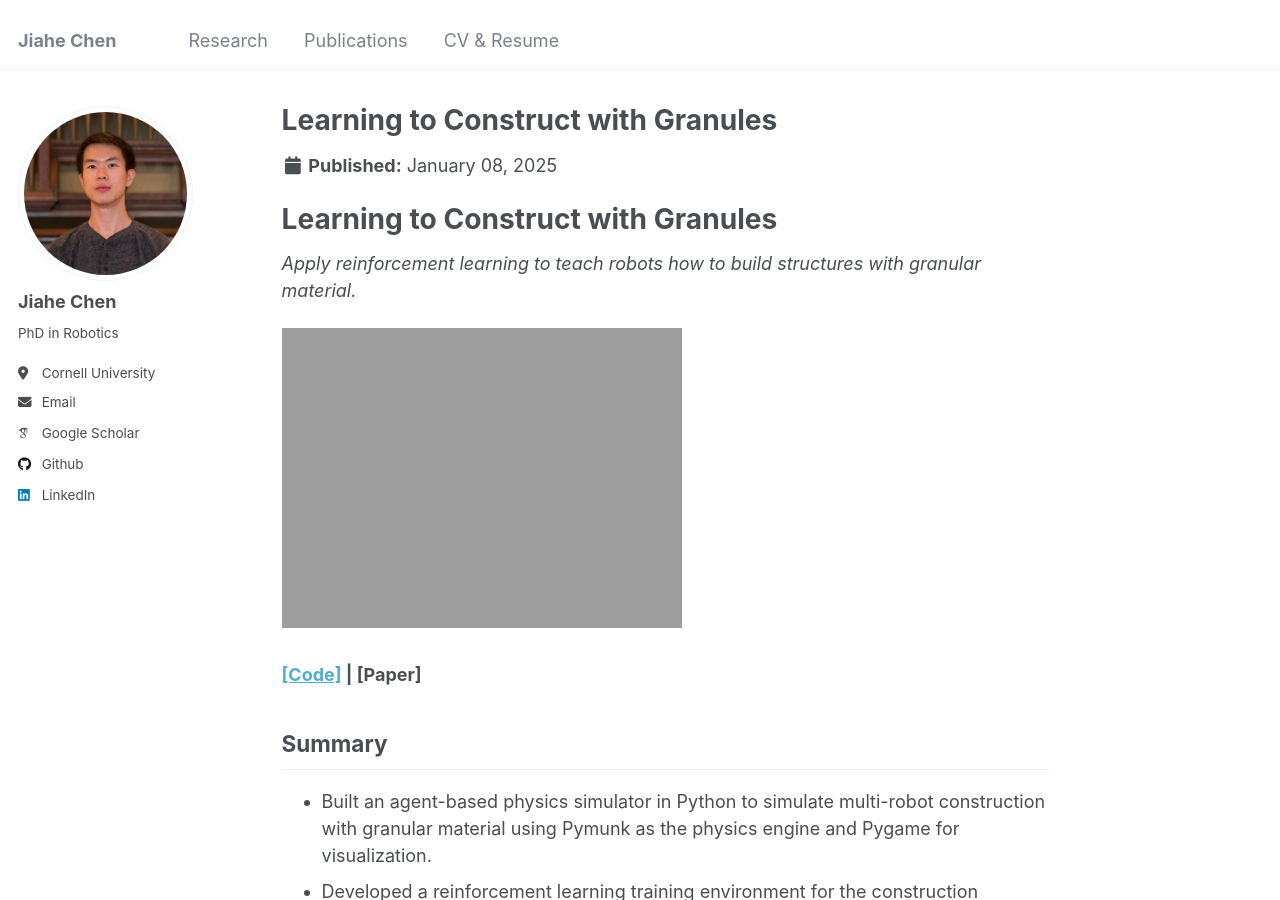
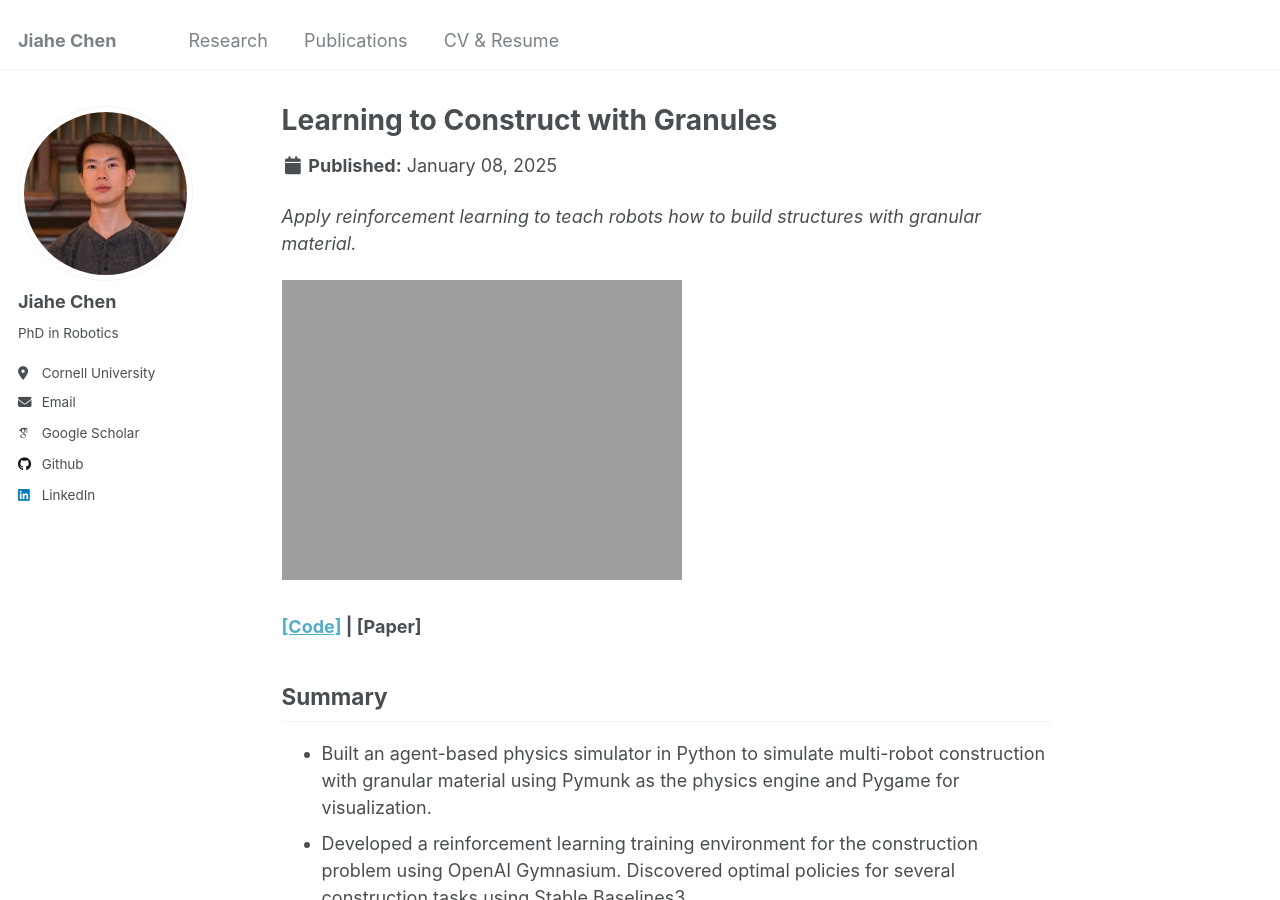
Before and after one commit to Ericland/Ericland.github.io, a Jekyll site: the page built from _portfolio/portfolio-2.md, in a window 1280 px wide and 900 px high. Built offline with Jekyll 4.4.1, drawn with Linux system fonts in a browser that asks for light colours; some web fonts are replaced.

Commit message:
Update portfolio-2.md

```diff
--- a/_portfolio/portfolio-2.md
+++ b/_portfolio/portfolio-2.md
@@ -4,7 +4,6 @@ excerpt: "Apply reinforcement learning to teach robots how to build structures w
 collection: portfolio
 ---
 
-# Learning to Construct with Granules
 *Apply reinforcement learning to teach robots how to build structures with granular material.*
 
 ![saw robot digging](https://Ericland.github.io/files/ctm_rl/dig.gif)
```
